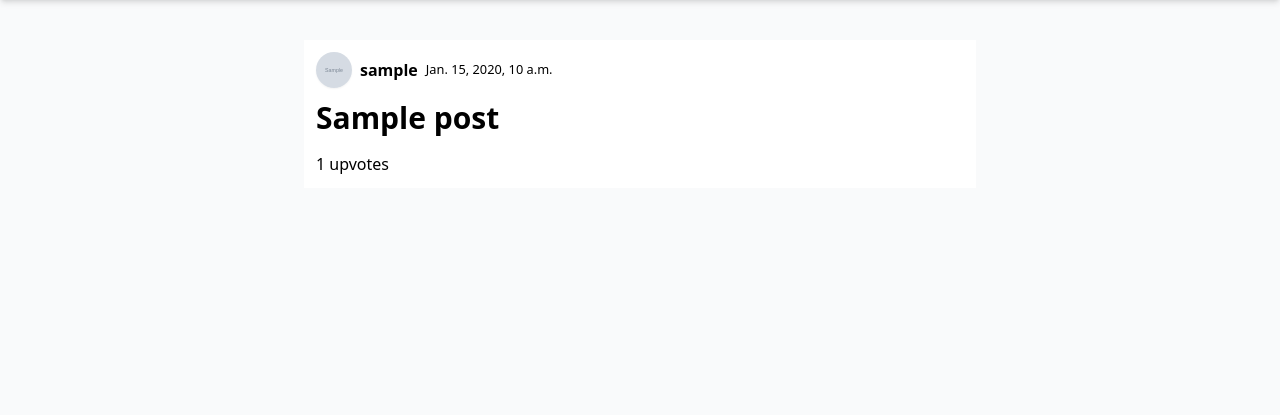
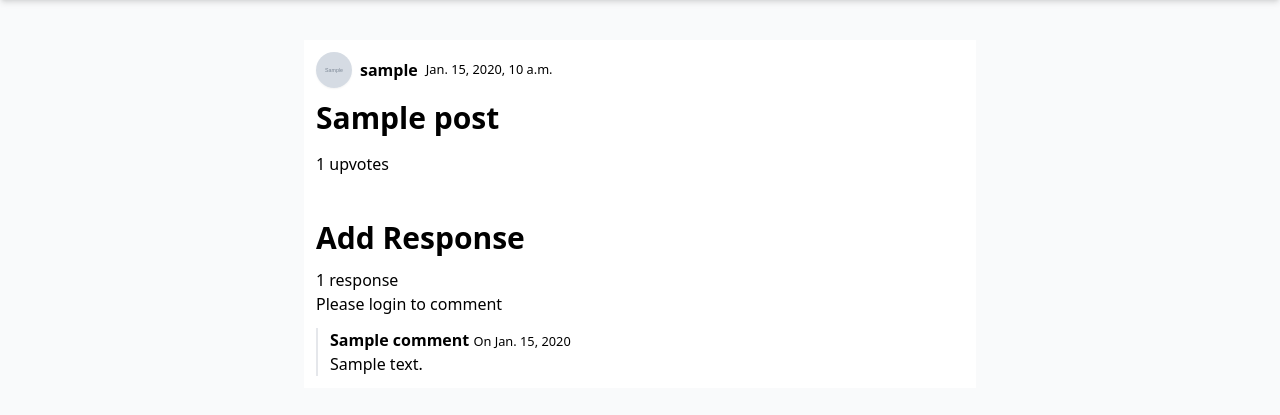
Before and after one commit to Chimereya/Qube, a Django app: page /detail/1/ in a window 1280 px wide. Shown: the part 80-495 px from the top of the page. Run offline with Django 4.2, Linux system fonts and the light colour scheme; tables that the repository leaves empty hold one stand-in row (values such as "Sample post"); grey boxes marked "Sample" are stand-in pictures; some libraries are stand-ins or nearby versions.

Commit message:
added comment and reply system

```diff
--- a/core/admin.py
+++ b/core/admin.py
@@ -1,4 +1,5 @@
 from django.contrib import admin
-from .models import Post
+from .models import Post, Comment
 
 admin.site.register(Post)
+admin.site.register(Comment)
--- a/core/forms.py
+++ b/core/forms.py
@@ -1,10 +1,15 @@
 from django import forms
 from django.forms import ModelForm
 from django.contrib.auth.models import User
-from .models import Post
+from .models import Post, Comment
 
 
 class PostForm(ModelForm):
     class Meta:
         model = Post
         fields = ['question',]
+
+class CommentForm(ModelForm):
+    class Meta:
+        model = Comment
+        fields = ['body']
--- a/core/models.py
+++ b/core/models.py
@@ -23,3 +23,25 @@ class Post(models.Model):
 
     def get_absolute_url(self):
         return reverse("core:detail", kwargs={"pk": self.pk})
+
+    def get_comments(self):
+        return self.comments.filter(parent=None).filter(active=True)
+
+
+class Comment(models.Model):
+    post = models.ForeignKey(Post, on_delete=models.CASCADE, null=True, related_name="comments")
+    name = models.CharField(max_length=50, null=True)
+    parent = models.ForeignKey("self", null=True, blank=True, on_delete=models.CASCADE)
+    body = models.TextField(null=True)
+    date_created = models.DateTimeField(auto_now_add=True)
+    date_updated = models.DateTimeField(auto_now=True)
+    active = models.BooleanField(default=True)
+
+    class Meta:
+        ordering = ('date_created',)
+
+    def __str__(self):
+        return self.body
+
+    def get_comments(self):
+        return Comment.objects.filter(parent=self).filter(active=True)
--- a/core/templates/core/detail.html
+++ b/core/templates/core/detail.html
@@ -1,6 +1,11 @@
 {% extends 'base.html' %}
  {%load crispy_forms_tags %}
   {% block content %}
+<style>
+    textarea{
+     height:60px;
+    }
+</style>
 <main class="max-w-2xl m-auto mt-10 px-3 py-3 bg-white">
   <div class="user">
     <a
@@ -49,6 +54,52 @@
     >Delete</a
   >
   {% endif %} {% endif %}
+
+  <br>
+
+  <div class="comment-wrapper">
+
+            <h2 class="font-semibold text-3xl mt-5 mb-3">Add Response</h2>
+                 {% with comments.count as total_comments %}
+            <h4>
+                {{ total_comments }} response{{ total_comments|pluralize }}
+            </h4>
+        {% endwith %}
+         {% if user.is_authenticated %}
+        <form method="post" action=".">
+            {% csrf_token %}
+            {{ comment_form|crispy }}
+            <button type="submit" class="px-4 py-2 bg-indigo-500 text-white text-sm rounded-md">Submit Response</button>
+        </form>
+         {% else %}
+         <p>Please <a href="{% url 'user:login' %}">login </a>to comment</p>
+          {% endif %}
+        {% if not post.comments.all %}
+            No comments yet
+
+        {% else %}
+            {% for comment in post.get_comments %}
+                {% include 'core/response.html' with comment=comment %}
+            {% endfor %}
+        {% endif %}
+
+          </div>
+
+  <script>
+  function openReply(response_id) {
+    const reply_form_box = document.querySelector(`#reply-form-box-${response_id}`)
+    if (reply_form_box) {
+        reply_form_box.style.display = 'block';
+    }
+
+}
+function cancelReply(response_id) {
+    const reply_form_box = document.querySelector(`#reply-form-box-${response_id}`)
+    if (reply_form_box) {
+        reply_form_box.style.display = 'none';
+    }
+}
+</script>
 </main>
 
 {% endblock %}
--- /dev/null
+++ b/core/templates/core/response.html
@@ -0,0 +1,34 @@
+<div class="border-l-2 pl-3" id="{{comment.id}}">
+        <div class="mt-3">
+            <strong>{{comment.name}}</strong>
+            {% if  comment.parent.name%} to <strong>{{comment.parent.name}}</strong>{% endif %}
+            <small>On {{ comment.date_created.date }}</small>
+        </div>
+        <div>
+            <p>{{comment.body}}</p>
+
+            {% if user.is_authenticated %}
+            <button class="py-1 px-2 bg-gray-300 text-sm rounded-md" onclick="openReply({{comment.id}})">Reply</button>
+
+           <div id="reply-form-box-{{comment.id}}" style="display:none">
+
+                <form method="post" action="{% url 'core:reply' %}" style="margin-top:10px;">
+                    {% csrf_token %}
+                    <input type="hidden" name="post_id" value="{{post.id}}">
+                    <input type="hidden" name="parent" value="{{comment.id}}">
+                    <input type="hidden" name="post_url" value="{{post.get_absolute_url}}">
+                    {{comment_form.as_p}}
+
+                    <div class="mt-3">
+                        <button type="button" onclick="cancelReply({{comment.id}})" class="py-1 px-3 bg-gray-300 rounded-md text-sm">Cancel</button>
+                        <button type="submit" class="py-1 px-3 bg-indigo-500 rounded-md text-sm text-white">Submit</button>
+                    </div>
+                </form>
+            </div>
+
+            {% endif %}
+        </div>
+        {% for comment in comment.get_comments %}
+            {% include 'core/response.html' with comment=comment %}
+        {% endfor %}
+</div>
--- a/core/urls.py
+++ b/core/urls.py
@@ -5,7 +5,7 @@ app_name = 'core'
 
 urlpatterns = [
     path('', views.homepage, name='home'),
-    path('detail/<int:pk>/', views.detail, name='detail'),
+    path('detail/<int:pk>/', views.detail_view, name='detail'),
     path('ask/', views.ask_question, name='ask'),
     path('update/<int:pk>/', views.update_question, name='update'),
     path('delete<int:pk>/', views.delete_view, name='delete'),
--- a/core/views.py
+++ b/core/views.py
@@ -3,8 +3,8 @@ from . import views
 from django.contrib.auth.models import User, auth
 from django.contrib import messages
 from django.contrib.auth.decorators import login_required
-from .models import Post
-from .forms import PostForm
+from .models import Post, Comment
+from .forms import PostForm, CommentForm
 from django.http import JsonResponse
 from django.urls import reverse
 
@@ -18,9 +18,29 @@ def homepage(request):
 
 
 # detail
-def detail(request, pk):
+
+def detail_view(request, pk):
     post = get_object_or_404(Post, id=pk)
-    return render(request, 'core/detail.html', {'post': post})
+    comments = post.comments.filter(active=True)
+    new_comment = None
+    comment_count = post.comments.count()
+    if request.method == 'POST':
+        comment_form = CommentForm(data=request.POST)
+        if comment_form.is_valid():
+            new_comment = comment_form.save(commit=False)
+            new_comment.name = request.user
+            new_comment.post = post
+            new_comment.save()
+            return redirect('core:detail', pk)
+    else:
+        comment_form = CommentForm()
+
+    return render(request, 'core/detail.html', {'post': post,
+                                                   'comments': comments,
+                                                   'new_comment':new_comment,
+                                                   'comment_form': comment_form,
+                                                   'comment_count': comment_count,
+                                                   })
 
 
 def reply_post(request):
@@ -32,6 +52,7 @@ def reply_post(request):
             post_url = request.POST.get('post_url')
             reply = form.save(commit=False)
             reply.post = Post(id=post_id)
+            reply.name = request.user
             reply.parent = Comment(id=parent_id)
             reply.save()
             return redirect(post_url,  reply.id)
```
Also changed, not shown: core/migrations/0011_comment.py (added).
